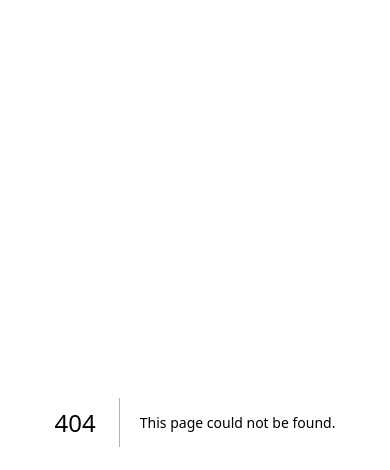
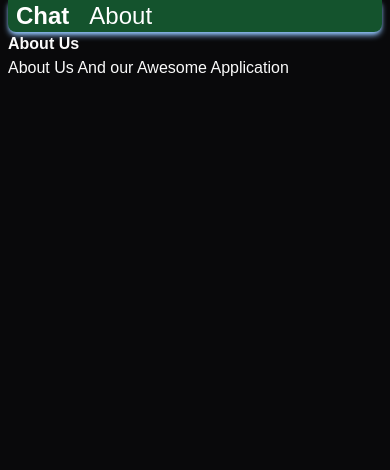
Before and after one commit to AndreSDS/chat-app, a Next.js app: page /about in a window 390 px wide. Before the commit this address had no page. Shown: the top 470 px of the page. Built offline with nearby package versions, Linux system fonts and the light colour scheme.

Commit message:
Add header with navigation links to layout
- Import Link component from Next.js
- Add header with Chat and About navigation links
- Apply styling to header and layout
- Wrap children in flex container for responsive layout

```diff
--- /dev/null
+++ b/src/app/about/page.tsx
@@ -0,0 +1,10 @@
+export default function page() {
+  return (
+    <main>
+      <h1 className="text-4l font-bold">About Us</h1>
+      <div className="text-4l">
+        About Us And our Awesome Application
+      </div>
+    </main>
+  );
+}
--- a/src/app/layout.tsx
+++ b/src/app/layout.tsx
@@ -1,6 +1,7 @@
 import type { Metadata } from "next";
 import { Geist, Geist_Mono } from "next/font/google";
 import "./globals.css";
+import Link from "next/link";
 
 const geistSans = Geist({
   variable: "--font-geist-sans",
@@ -25,9 +26,24 @@ export default function RootLayout({
   return (
     <html lang="en">
       <body
-        className={`${geistSans.variable} ${geistMono.variable} antialiased`}
+        className={`${geistSans.variable} ${geistMono.variable} antialiased px-2 md:px-5`}
       >
-        {children}
+        <header
+          className="text-white font-bold bg-green-900 text-2xl px-2 rounded-lg rounded-t-none
+          shadow-md shadow-blue-300
+        "
+        >
+          <div className="flex flex-row">
+            <Link href="/">Chat</Link>
+            <Link href="/about" className="ml-5 font-light">
+              About
+            </Link>
+          </div>
+          <div></div>
+        </header>
+        <div className="flex flex-col md:flex-row">
+          <div className="flex-grow">{children}</div>
+        </div>
       </body>
     </html>
   );
```
